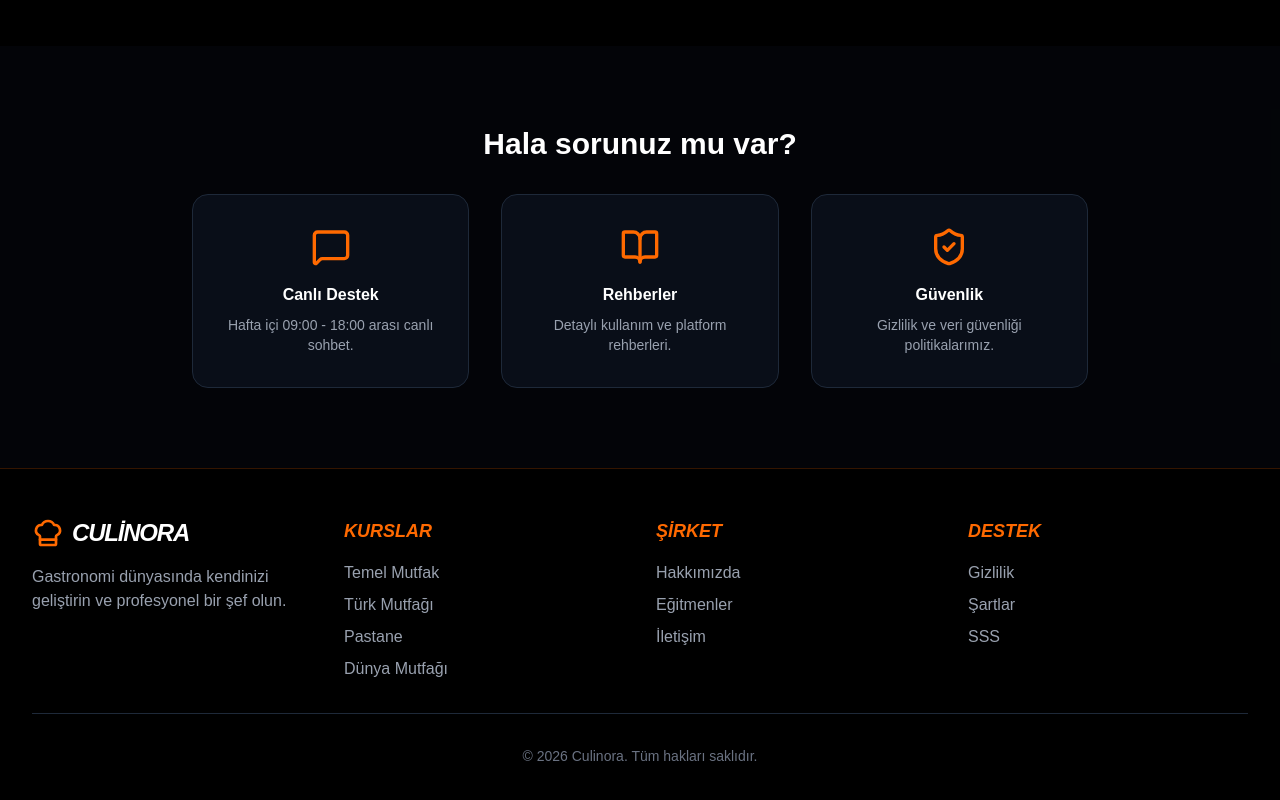
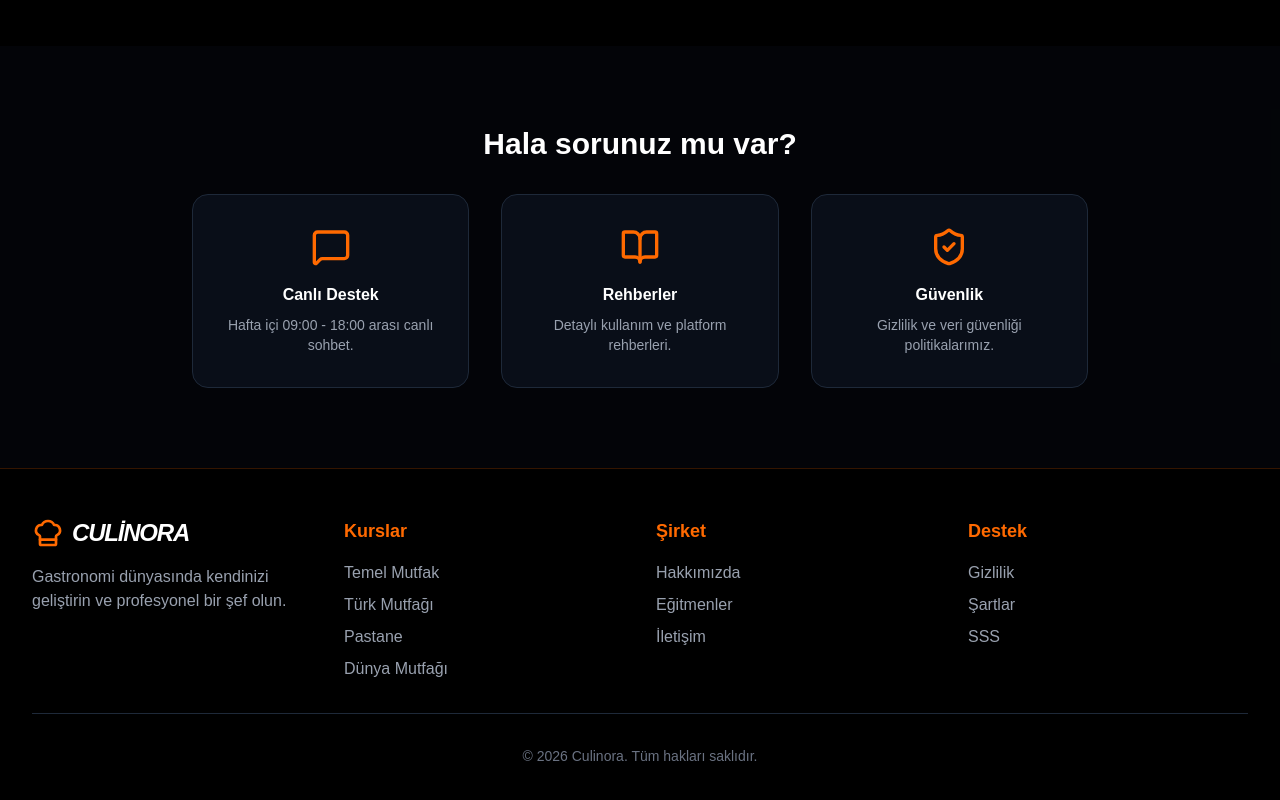
Before and after one commit to ikayaalp/gastrofolly, a Next.js app: page /faq in a window 1280 px wide. Shown: the part 1416-2216 px from the top of the page. Built offline with nearby package versions, Linux system fonts and the light colour scheme; no server answers; the database is empty.

Commit message:
style: standardize typography and casing across main pages

```diff
--- a/src/app/instructors/page.tsx
+++ b/src/app/instructors/page.tsx
@@ -79,7 +79,7 @@ export default async function InstructorsPage() {
             {/* Hero */}
             <section className="pt-32 pb-20 bg-gradient-to-b from-gray-900 via-black to-black">
                 <div className="max-w-7xl mx-auto px-4 sm:px-6 lg:px-8 text-center">
-                    <h1 className="text-5xl md:text-7xl font-extrabold mb-6 italic uppercase tracking-tighter">
+                    <h1 className="text-5xl md:text-7xl font-extrabold mb-6 tracking-tighter">
                         Usta <span className="text-orange-500">Şeflerimiz</span>
                     </h1>
                     <p className="text-xl text-gray-400 max-w-3xl mx-auto font-light">
@@ -98,8 +98,8 @@ export default async function InstructorsPage() {
                                 <div className="w-32 h-32 bg-gradient-to-br from-orange-400 to-red-600 rounded-full flex items-center justify-center text-5xl mx-auto mb-8 shadow-2xl shadow-orange-500/20 group-hover:scale-110 transition-transform">
                                     {chef.image}
                                 </div>
-                                <h3 className="text-2xl font-bold text-center mb-2 uppercase italic tracking-wider">{chef.name}</h3>
-                                <p className="text-orange-500 text-center font-medium mb-4 italic">{chef.specialty}</p>
+                                <h3 className="text-2xl font-bold text-center mb-2 tracking-wider">{chef.name}</h3>
+                                <p className="text-orange-500 text-center font-medium mb-4">{chef.specialty}</p>
                                 <p className="text-gray-400 text-center text-sm leading-relaxed mb-8">
                                     {chef.description}
                                 </p>
@@ -131,7 +131,7 @@ export default async function InstructorsPage() {
                 <div className="max-w-5xl mx-auto px-4 sm:px-6 lg:px-8 bg-gradient-to-r from-orange-600 to-red-600 rounded-[3rem] p-12 text-center text-white relative overflow-hidden shadow-2xl shadow-orange-600/30">
                     <div className="relative z-10">
                         <Award className="w-16 h-16 mx-auto mb-6" />
-                        <h2 className="text-4xl font-extrabold mb-4 uppercase italic tracking-tighter">Eğitmenimiz Olun</h2>
+                        <h2 className="text-4xl font-extrabold mb-4 tracking-tighter">Eğitmenimiz Olun</h2>
                         <p className="text-xl mb-8 font-light max-w-2xl mx-auto">
                             Bilginizi paylaşın, topluluğumuza liderlik edin ve binlerce öğrencinin kariyerine yön verin.
                         </p>
--- a/src/app/page.tsx
+++ b/src/app/page.tsx
@@ -149,7 +149,7 @@ export default function Home() {
                 {showBrowseMenu && (
                   <div className="absolute top-full left-0 mt-2 w-64 bg-[#1a1a1a] border border-gray-800 rounded-xl shadow-2xl py-2 z-50">
                     <div className="px-4 py-2 border-b border-gray-800">
-                      <span className="text-xs text-gray-500 uppercase tracking-wider">Kategoriler</span>
+                      <span className="text-xs text-gray-500 tracking-wider">Kategoriler</span>
                     </div>
                     {categories.map((cat) => (
                       <Link
@@ -299,8 +299,8 @@ export default function Home() {
                       <div className="bg-orange-600/20 p-2 rounded-lg">
                         <Crown className="w-8 h-8 text-orange-500" />
                       </div>
-                      <h3 className="text-3xl md:text-4xl font-bold text-white tracking-wide uppercase">
-                        PREMIUM
+                      <h3 className="text-3xl md:text-4xl font-bold text-white tracking-wide">
+                        Premium
                       </h3>
                     </div>
                     <p className="text-gray-400 font-light text-base pl-0.5">
--- a/src/components/layout/Footer.tsx
+++ b/src/components/layout/Footer.tsx
@@ -52,7 +52,7 @@ export default function Footer() {
                         </p>
                     </div>
                     <div>
-                        <h4 className="text-lg font-semibold mb-4 uppercase italic text-orange-500">Kurslar</h4>
+                        <h4 className="text-lg font-semibold mb-4 text-orange-500">Kurslar</h4>
                         <ul className="space-y-2 text-gray-400">
                             {footerCategories.map((cat) => (
                                 <li key={cat.id}>
@@ -64,7 +64,7 @@ export default function Footer() {
                         </ul>
                     </div>
                     <div>
-                        <h4 className="text-lg font-semibold mb-4 uppercase italic text-orange-500">Şirket</h4>
+                        <h4 className="text-lg font-semibold mb-4 text-orange-500">Şirket</h4>
                         <ul className="space-y-2 text-gray-400">
                             <li><Link href="/about" className="hover:text-white transition-colors">Hakkımızda</Link></li>
                             <li><Link href="/instructors" className="hover:text-white transition-colors">Eğitmenler</Link></li>
@@ -72,7 +72,7 @@ export default function Footer() {
                         </ul>
                     </div>
                     <div>
-                        <h4 className="text-lg font-semibold mb-4 uppercase italic text-orange-500">Destek</h4>
+                        <h4 className="text-lg font-semibold mb-4 text-orange-500">Destek</h4>
                         <ul className="space-y-2 text-gray-400">
                             <li><Link href="/privacy" className="hover:text-white transition-colors">Gizlilik</Link></li>
                             <li><Link href="/terms" className="hover:text-white transition-colors">Şartlar</Link></li>
```
